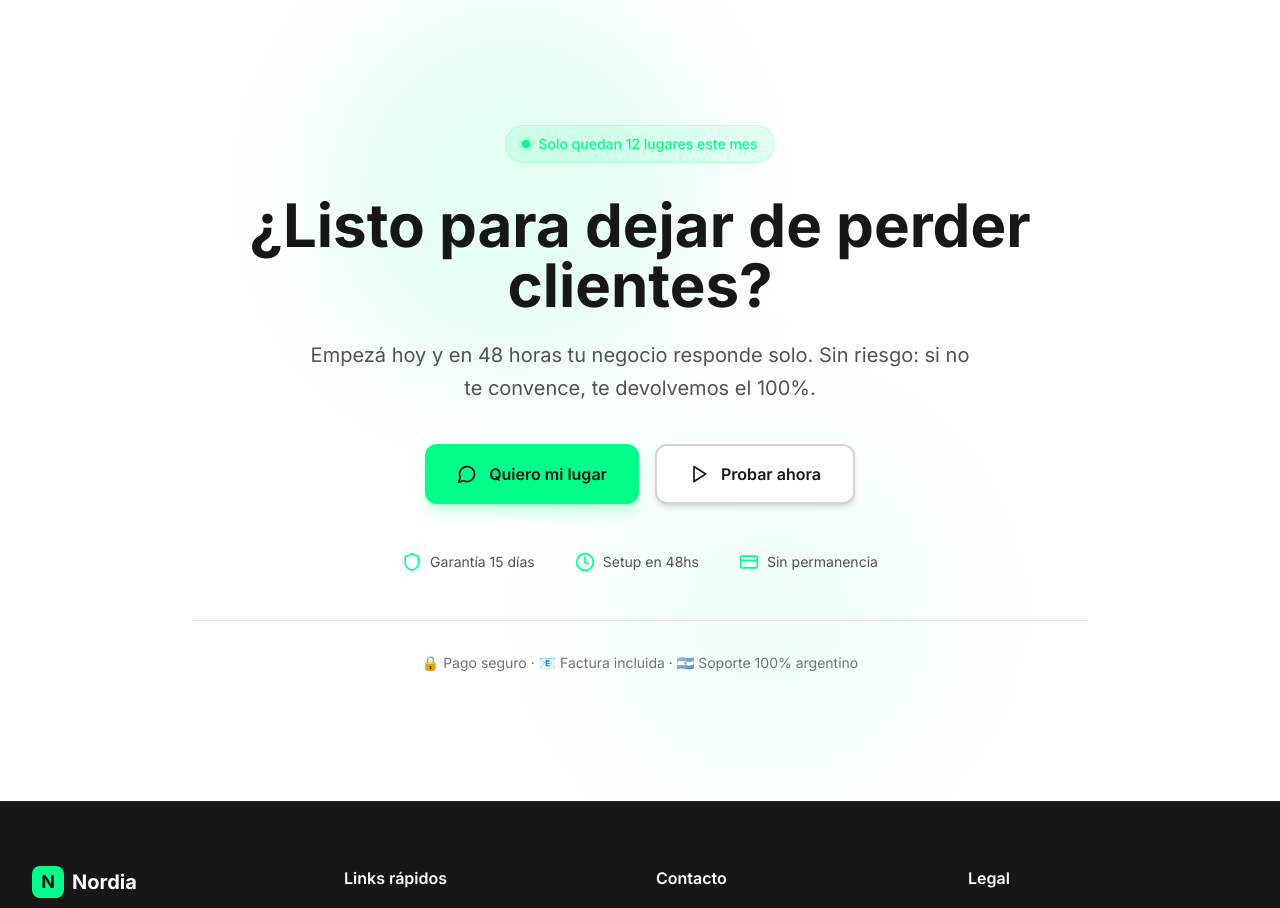
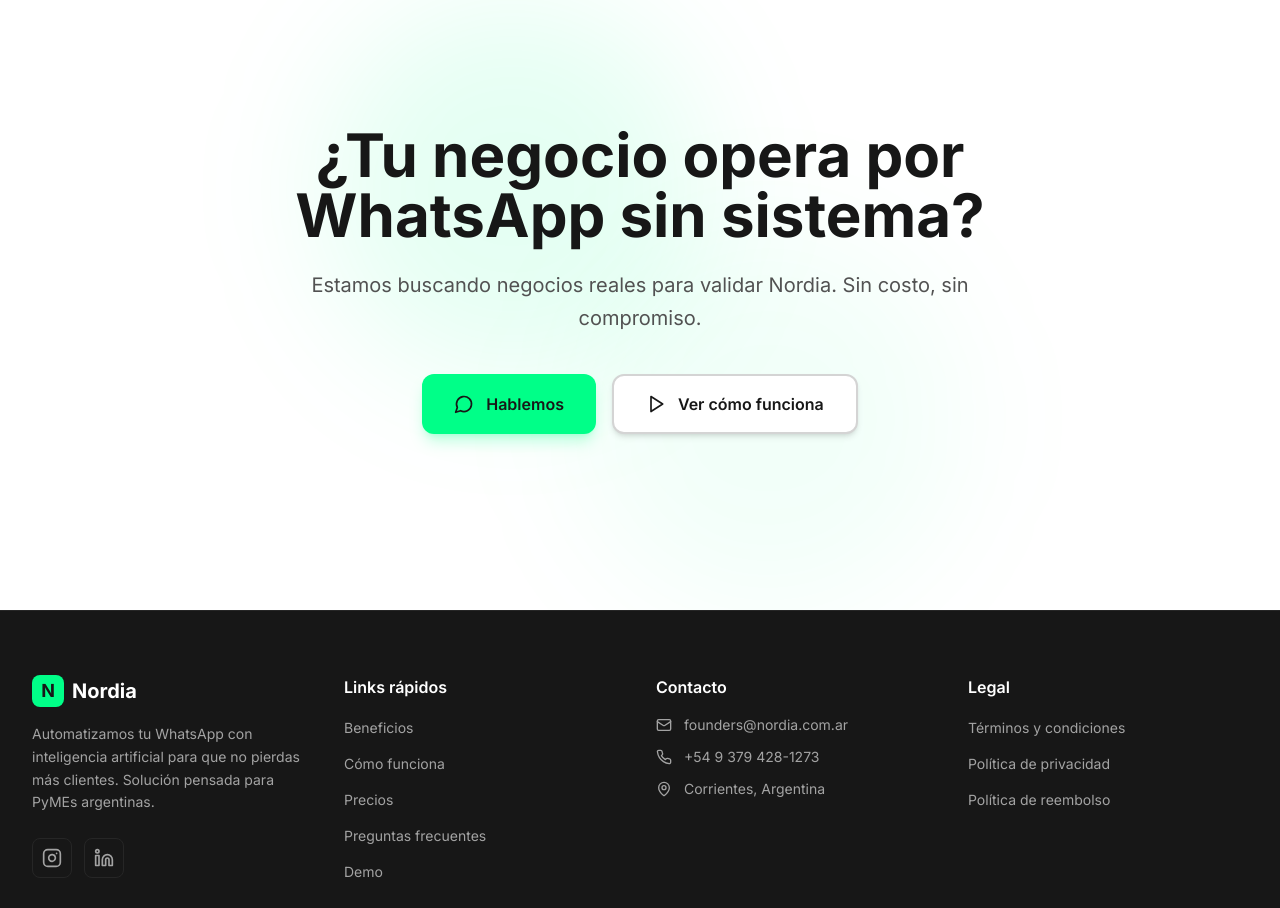
Before and after one commit to gonzacha/nordia.com.ar, a Next.js app: page / in a window 1280 px wide. Shown: the part 2680-3588 px from the top of the page. Built offline with nearby package versions, Linux system fonts and the light colour scheme; no server answers.

Commit message:
Update final CTA copy and remove urgency

```diff
--- a/app/components/FinalCTASection.tsx
+++ b/app/components/FinalCTASection.tsx
@@ -1,11 +1,6 @@
 "use client";
 
-import { MessageCircle, Play, Shield, Clock, CreditCard } from "lucide-react";
-
-type TrustElement = {
-  icon: React.ReactNode;
-  text: string;
-};
+import { MessageCircle, Play } from "lucide-react";
 
 type FinalCTASectionProps = {
   headline?: string;
@@ -18,28 +13,20 @@
     text: string;
     href: string;
   };
-  trustElements?: TrustElement[];
   whatsappNumber?: string;
 };
 
-const defaultTrustElements: TrustElement[] = [
-  { icon: <Shield className="w-5 h-5" />, text: "Garantía 15 días" },
-  { icon: <Clock className="w-5 h-5" />, text: "Setup en 48hs" },
-  { icon: <CreditCard className="w-5 h-5" />, text: "Sin permanencia" },
-];
-
 export default function FinalCTASection({
-  headline = "¿Listo para dejar de perder clientes?",
-  subheadline = "Empezá hoy y en 48 horas tu negocio responde solo. Sin riesgo: si no te convence, te devolvemos el 100%.",
+  headline = "¿Tu negocio opera por WhatsApp sin sistema?",
+  subheadline = "Estamos buscando negocios reales para validar Nordia. Sin costo, sin compromiso.",
   primaryButton = {
-    text: "Quiero mi lugar",
+    text: "Hablemos",
     href: "#",
   },
   secondaryButton = {
-    text: "Probar ahora",
+    text: "Ver cómo funciona",
     href: "/new",
   },
-  trustElements = defaultTrustElements,
   whatsappNumber = "5493794281273",
 }: FinalCTASectionProps) {
   const waLink = `https://wa.me/${whatsappNumber}?text=${encodeURIComponent(
@@ -61,17 +48,6 @@
 
       <div className="container mx-auto px-4 sm:px-6 lg:px-8 relative z-10">
         <div className="max-w-4xl mx-auto text-center">
-          {/* Badge */}
-          <div className="inline-flex items-center gap-2 px-4 py-2 bg-[#00ff88]/10 border border-[#00ff88]/20 rounded-full mb-8">
-            <span className="relative flex h-2 w-2">
-              <span className="animate-ping absolute inline-flex h-full w-full rounded-full bg-[#00ff88] opacity-75"></span>
-              <span className="relative inline-flex rounded-full h-2 w-2 bg-[#00ff88]"></span>
-            </span>
-            <span className="text-[#00ff88] text-sm font-medium">
-              Solo quedan 12 lugares este mes
-            </span>
-          </div>
-
           {/* Headline */}
           <h2 className="text-4xl sm:text-5xl lg:text-6xl font-bold text-neutral-900 mb-6 leading-tight">
             {headline}
@@ -102,26 +78,6 @@
               {secondaryButton.text}
             </a>
           </div>
-
-          {/* Trust elements */}
-          <div className="flex flex-wrap justify-center gap-6 lg:gap-10">
-            {trustElements.map((element, index) => (
-              <div
-                key={index}
-                className="flex items-center gap-2 text-neutral-600"
-              >
-                <span className="text-[#00ff88]">{element.icon}</span>
-                <span className="text-sm">{element.text}</span>
-              </div>
-            ))}
-          </div>
-
-          {/* Bottom trust badge */}
-          <div className="mt-12 pt-8 border-t border-neutral-200">
-            <p className="text-neutral-500 text-sm">
-              🔒 Pago seguro · 📧 Factura incluida · 🇦🇷 Soporte 100% argentino
-            </p>
-          </div>
         </div>
       </div>
     </section>
```
